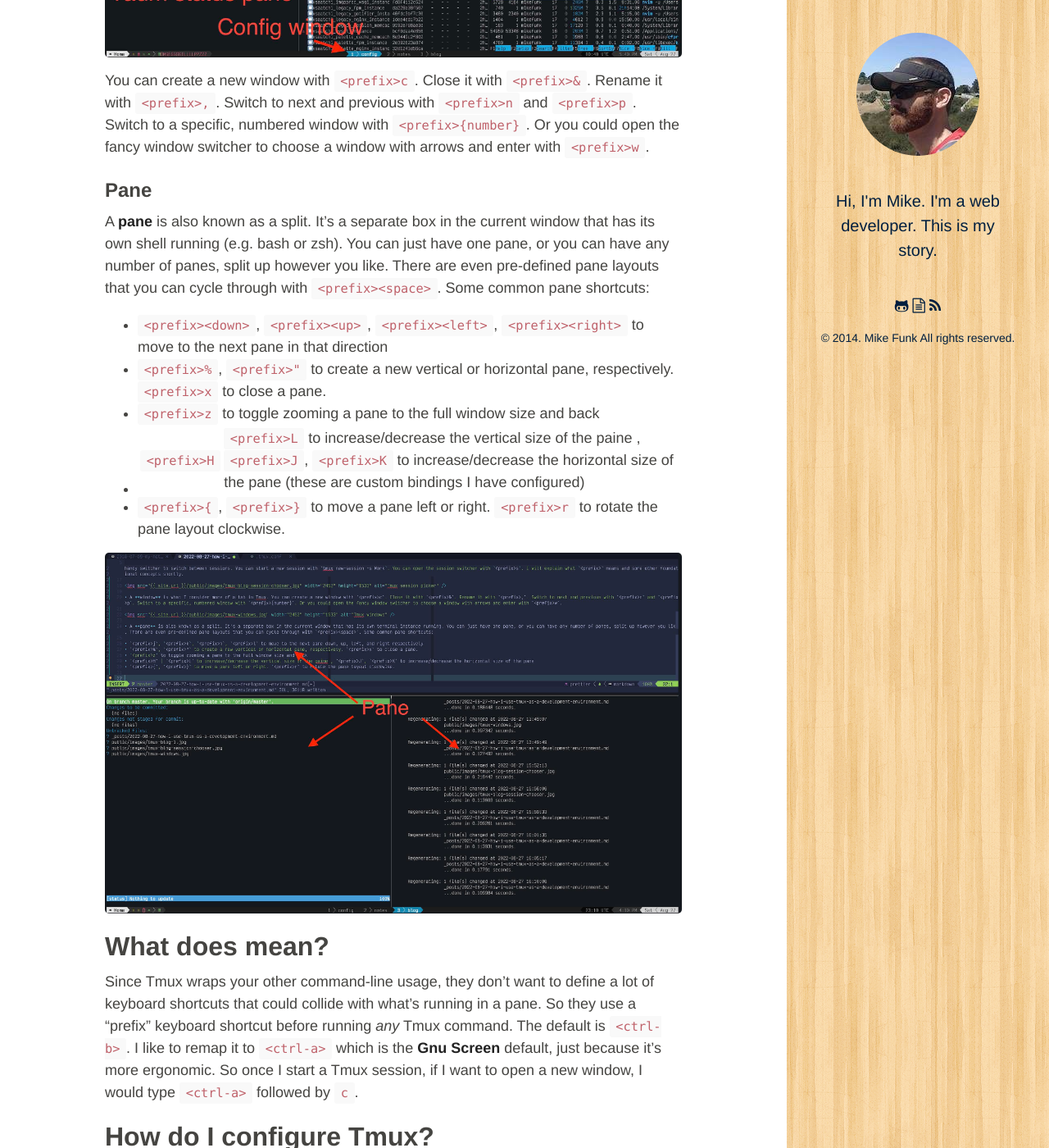
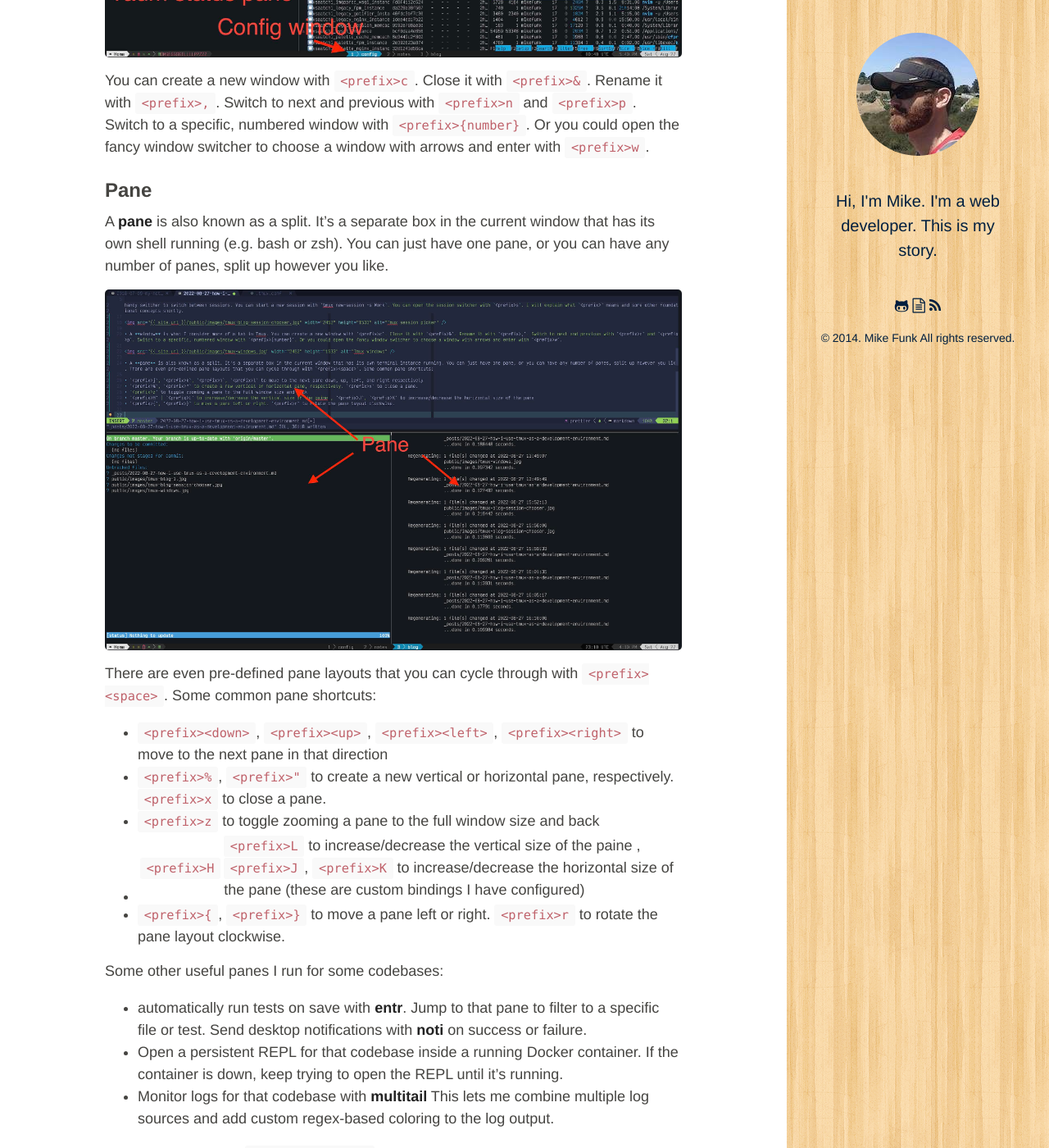
Before and after one commit to mikedfunk/mikedfunk.github.io, a Jekyll site: the page built from _posts/2022-08-27-how-i-use-tmux-as-a-development-environment.md, in a window 1280 px wide and 1400 px high, scrolled down 3945 px. Shown: the whole window at 82% size. Built offline with Jekyll 4.4.1, drawn with Linux system fonts in a browser that asks for light colours; nearby versions of some CDN libraries; comment, search, counter and statistics services are not loaded.

Commit message:
Update tmux blog post

```diff
--- a/_posts/2022-08-27-how-i-use-tmux-as-a-development-environment.md
+++ b/_posts/2022-08-27-how-i-use-tmux-as-a-development-environment.md
@@ -52,7 +52,11 @@ You can create a new window with `<prefix>c`. Close it with `<prefix>&`. Rename
 
 ### Pane
 
-A **pane** is also known as a split. It's a separate box in the current window that has its own shell running (e.g. bash or zsh). You can just have one pane, or you can have any number of panes, split up however you like. There are even pre-defined pane layouts that you can cycle through with `<prefix><space>`. Some common pane shortcuts:
+A **pane** is also known as a split. It's a separate box in the current window that has its own shell running (e.g. bash or zsh). You can just have one pane, or you can have any number of panes, split up however you like.
+
+<img src="{{ site.url }}/public/images/tmux-panes.jpg" width="2452" height="1533" alt="Tmux panes" />
+
+There are even pre-defined pane layouts that you can cycle through with `<prefix><space>`. Some common pane shortcuts:
 
 - `<prefix><down>`, `<prefix><up>`, `<prefix><left>`, `<prefix><right>` to move to the next pane in that direction
 - `<prefix>%`, `<prefix>"` to create a new vertical or horizontal pane, respectively. `<prefix>x` to close a pane.
@@ -60,9 +64,13 @@ A **pane** is also known as a split. It's a separate box in the current window t
 - `<prefix>H` | `<prefix>L` to increase/decrease the vertical size of the paine , `<prefix>J`, `<prefix>K` to increase/decrease the horizontal size of the pane (these are custom bindings I have configured)
 - `<prefix>{`, `<prefix>}` to move a pane left or right. `<prefix>r` to rotate the pane layout clockwise.
 
-<img src="{{ site.url }}/public/images/tmux-panes.jpg" width="2452" height="1533" alt="Tmux panes" />
+Some other useful panes I run for some codebases:
 
-## What does <prefix> mean?
+- automatically run tests on save with [entr](https://github.com/clibs/entr). Jump to that pane to filter to a specific file or test. Send desktop notifications with [noti](https://github.com/variadico/noti) on success or failure.
+- Open a persistent REPL for that codebase inside a running Docker container. If the container is down, keep trying to open the REPL until it's running.
+- Monitor logs for that codebase with [multitail](https://github.com/halturin/multitail) This lets me combine multiple log sources and add custom regex-based coloring to the log output.
+
+## What does `<prefix>` mean?
 
 Since Tmux wraps your other command-line usage, they don't want to define a lot of keyboard shortcuts that could collide with what's running in a pane. So they use a "prefix" keyboard shortcut before running _any_ Tmux command. The default is `<ctrl-b>`. I like to remap it to `<ctrl-a>` which is the [Gnu Screen](https://www.gnu.org/software/screen/) default, just because it's more ergonomic. So once I start a Tmux session, if I want to open a new window, I would type `<ctrl-a>` followed by `c`.
 
```
